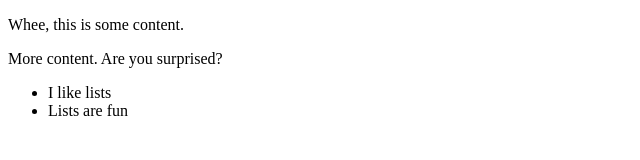
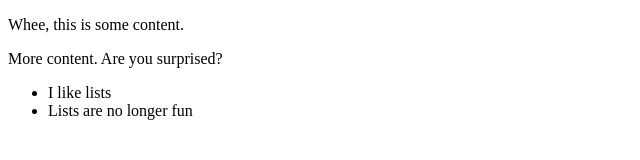
Before and after one commit to donburks/mar122018_git, a plain HTML site: page index.html in a window 1280 px wide. Shown: the full height of the page, 0-640 px from the left. Drawn offline with Linux system fonts and the light colour scheme.

Commit message:
Added more content to index.html

```diff
--- a/index.html
+++ b/index.html
@@ -9,7 +9,7 @@
       <p>More content. Are you surprised?</p>
       <ul>
         <li>I like lists</li>
-        <li>Lists are fun</li>
+        <li>Lists are no longer fun</li>
       </ul>
     </div>
   </body>
```
